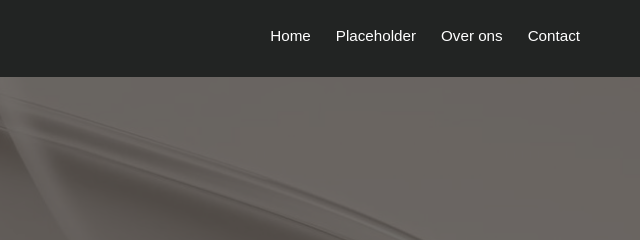
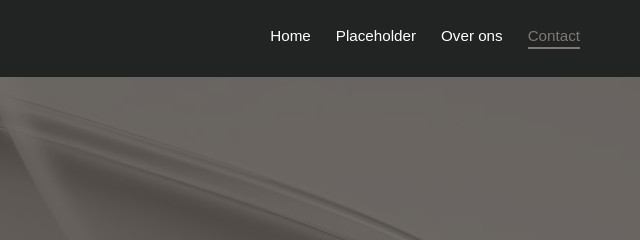
Before and after one commit to Mericnnn/elyrae, a plain HTML site: page contact.html in a window 1280 px wide. Shown: the top 240 px of the page, 640-1280 px from the left. Drawn offline with nearby package versions, Linux system fonts and the light colour scheme; a web font is replaced by a local one.

Commit message:
laatste fixes

```diff
--- a/contact.html
+++ b/contact.html
@@ -19,7 +19,7 @@
 
         <!-- Navigatie -->
         <nav class="nav" id="nav">
-          <a href="index.html">Home</a>
+          <a href="index.html" >Home</a>
           <a href="#">Placeholder</a>
           <a href="#">Over ons</a>
           <a href="contact.html">Contact</a>
@@ -169,6 +169,20 @@
     toTopBtn.addEventListener("click", function(){
         window.scrollTo({ top: 0, behavior: 'smooth' });
     });
+
+    const links = document.querySelectorAll('.nav a');
+
+    links.forEach(link => {
+    // alleen de bestandsnaam van href vergelijken
+    const linkFile = link.getAttribute('href').split("/").pop();
+    const currentFile = window.location.pathname.split("/").pop();
+
+    if(linkFile === currentFile) {
+        link.classList.add('active');
+    } else {
+        link.classList.remove('active'); // verwijder voor de rest
+    }
+    });
   </script>
 </body>
 </html>
--- a/style.css
+++ b/style.css
@@ -65,9 +65,19 @@ body {
   border-bottom: 2px solid transparent;
 }
 
+/* Hover effect */
 .nav a:hover {
   border-bottom: 2px solid var(--soft);
+  color: var(--soft);
 }
+
+/* Actieve link */
+.nav a.active {
+  border-bottom: 2px solid var(--soft);
+  color: var(--soft);
+}
+
+
 
 /* -------------------- HERO -------------------- */
 .hero {
@@ -362,6 +372,7 @@ body {
 .contact-form button:hover {
   background-color: var(--soft);
   transform: translateY(-2px);
+  color: var(--accent);
 }
 
 .contact-info {
@@ -543,7 +554,7 @@ body {
   }
 
   .hero-text h1 {
-    font-size: 1.8rem;
+    font-size: 2rem;
   }
 
   .hero-text p {
```
Also changed, not shown: index.html (+16 -6 lines).
